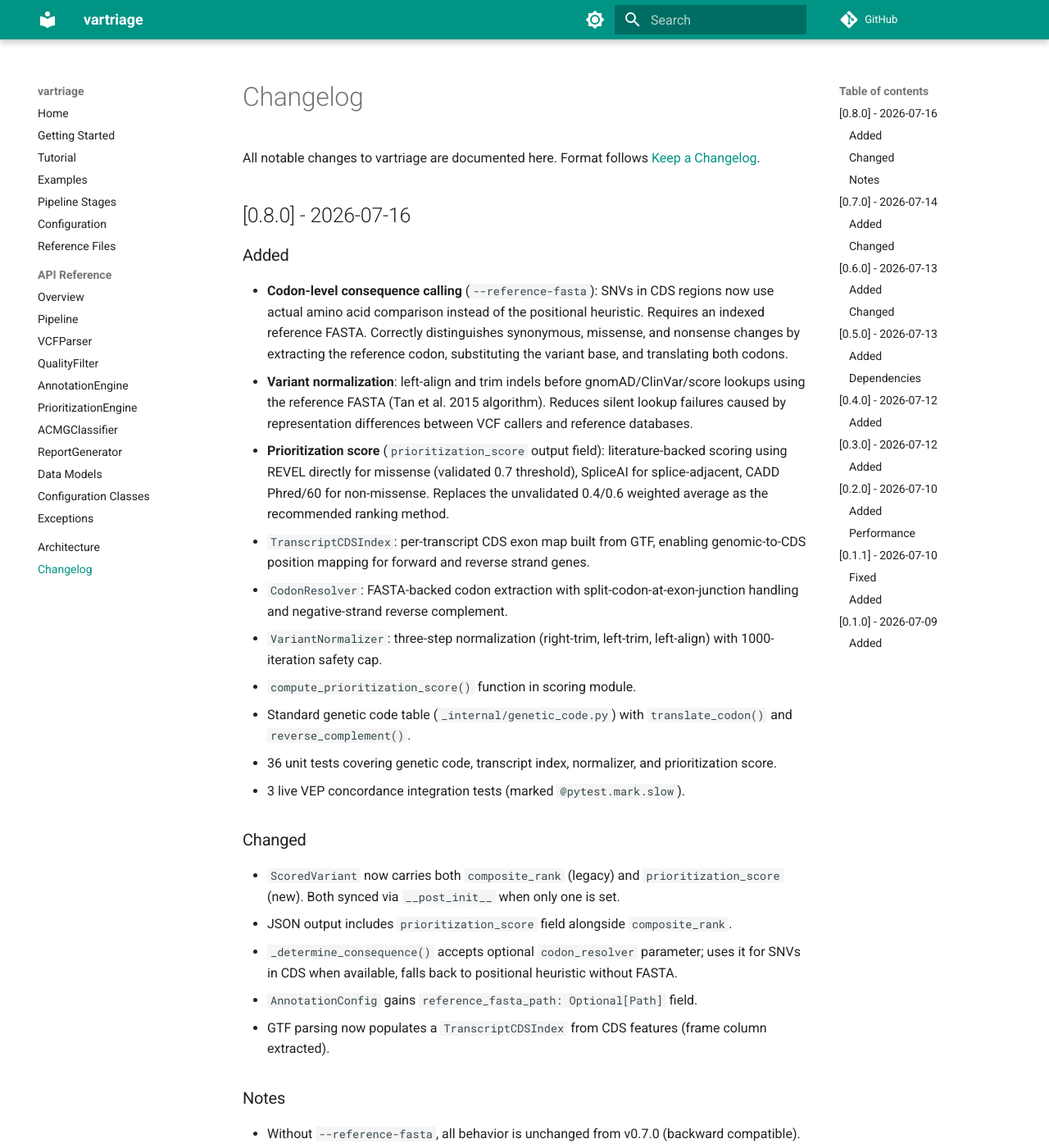
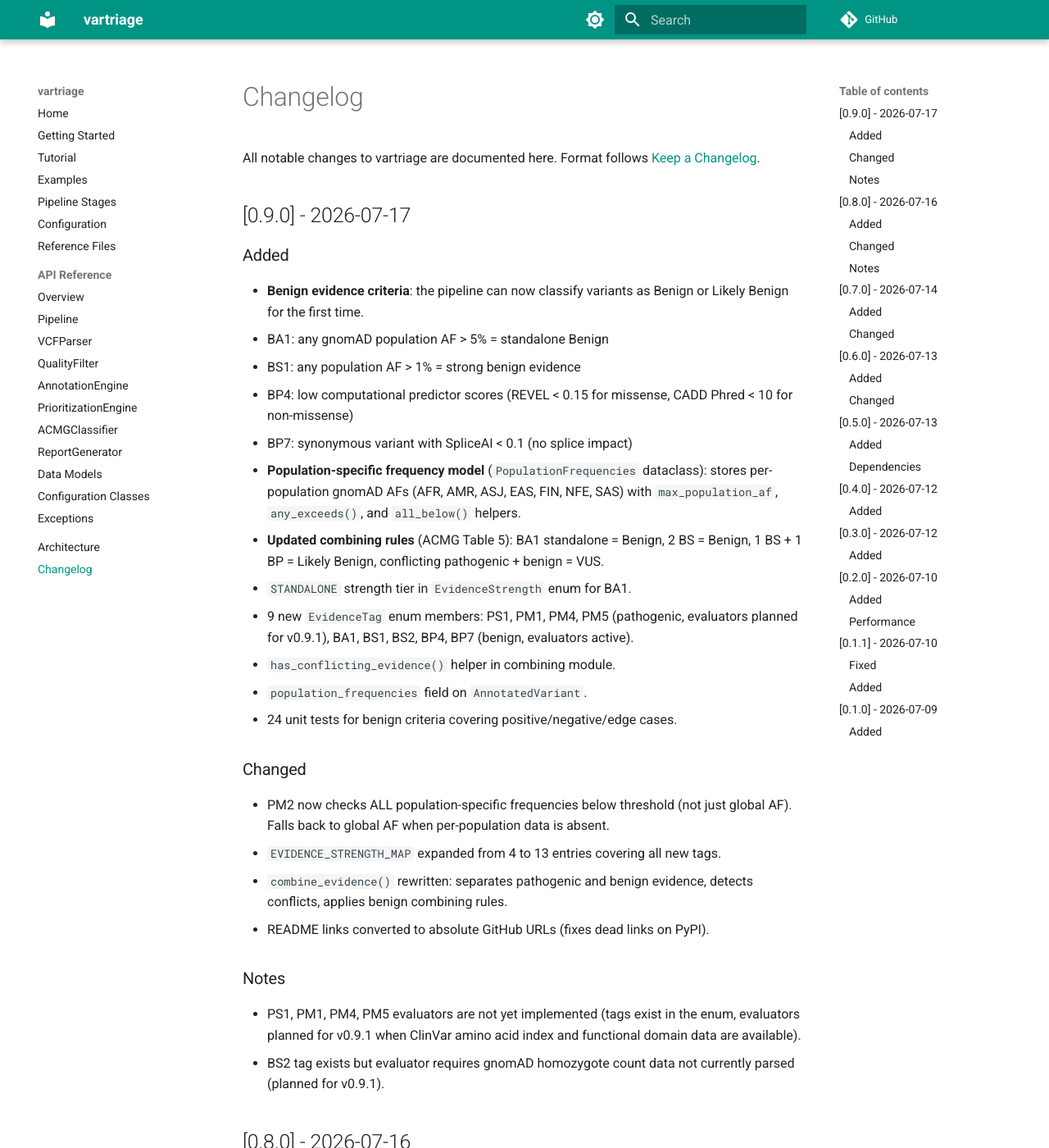
Before and after one commit to Behordeun/vartriage, an MkDocs documentation site: the page built from docs/changelog.md, in a window 1280 px wide and 1400 px high. Shown: the whole window at 82% size. Built offline with MkDocs 1.6.1 and Material for MkDocs 9.7.7, drawn with Linux system fonts in a browser that asks for light colours; comment, search, counter and statistics services are not loaded.

Commit message:
chore: bump version to 0.9.0, add changelog and fix README links Version 0.9.0: benign evidence criteria, population-specific AF model, updated combining rules. Changelog documents all new tags, evaluators, combining logic, and notes PS1/PM1/PM4/PM5 evaluators for v0.9.1. README relative links converted to absolute GitHub URLs for PyPI.

```diff
--- a/docs/changelog.md
+++ b/docs/changelog.md
@@ -1,6 +1,35 @@
 # Changelog
 
 All notable changes to vartriage are documented here. Format follows [Keep a Changelog](https://keepachangelog.com/en/1.1.0/).
+
+## [0.9.0] - 2026-07-17
+
+### Added
+
+- **Benign evidence criteria**: the pipeline can now classify variants as Benign or Likely Benign for the first time.
+  - BA1: any gnomAD population AF > 5% = standalone Benign
+  - BS1: any population AF > 1% = strong benign evidence
+  - BP4: low computational predictor scores (REVEL < 0.15 for missense, CADD Phred < 10 for non-missense)
+  - BP7: synonymous variant with SpliceAI < 0.1 (no splice impact)
+- **Population-specific frequency model** (`PopulationFrequencies` dataclass): stores per-population gnomAD AFs (AFR, AMR, ASJ, EAS, FIN, NFE, SAS) with `max_population_af`, `any_exceeds()`, and `all_below()` helpers.
+- **Updated combining rules** (ACMG Table 5): BA1 standalone = Benign, 2 BS = Benign, 1 BS + 1 BP = Likely Benign, conflicting pathogenic + benign = VUS.
+- `STANDALONE` strength tier in `EvidenceStrength` enum for BA1.
+- 9 new `EvidenceTag` enum members: PS1, PM1, PM4, PM5 (pathogenic, evaluators planned for v0.9.1), BA1, BS1, BS2, BP4, BP7 (benign, evaluators active).
+- `has_conflicting_evidence()` helper in combining module.
+- `population_frequencies` field on `AnnotatedVariant`.
+- 24 unit tests for benign criteria covering positive/negative/edge cases.
+
+### Changed
+
+- PM2 now checks ALL population-specific frequencies below threshold (not just global AF). Falls back to global AF when per-population data is absent.
+- `EVIDENCE_STRENGTH_MAP` expanded from 4 to 13 entries covering all new tags.
+- `combine_evidence()` rewritten: separates pathogenic and benign evidence, detects conflicts, applies benign combining rules.
+- README links converted to absolute GitHub URLs (fixes dead links on PyPI).
+
+### Notes
+
+- PS1, PM1, PM4, PM5 evaluators are not yet implemented (tags exist in the enum, evaluators planned for v0.9.1 when ClinVar amino acid index and functional domain data are available).
+- BS2 tag exists but evaluator requires gnomAD homozygote count data not currently parsed (planned for v0.9.1).
 
 ## [0.8.0] - 2026-07-16
 
--- a/pyproject.toml
+++ b/pyproject.toml
@@ -4,7 +4,7 @@ build-backend = "hatchling.build"
 
 [project]
 name = "vartriage"
-version = "0.8.0"
+version = "0.9.0"
 description = "A streaming pipeline library for identifying and classifying pathogenic genetic variants from VCF data"
 license = "MIT"
 requires-python = ">=3.10"
--- a/vartriage/__init__.py
+++ b/vartriage/__init__.py
@@ -39,7 +39,7 @@ try:
 
     __version__ = _get_version("vartriage")
 except Exception:
-    __version__ = "0.8.0"
+    __version__ = "0.9.0"
 
 __all__ = [
     # Pipeline orchestrator
```
